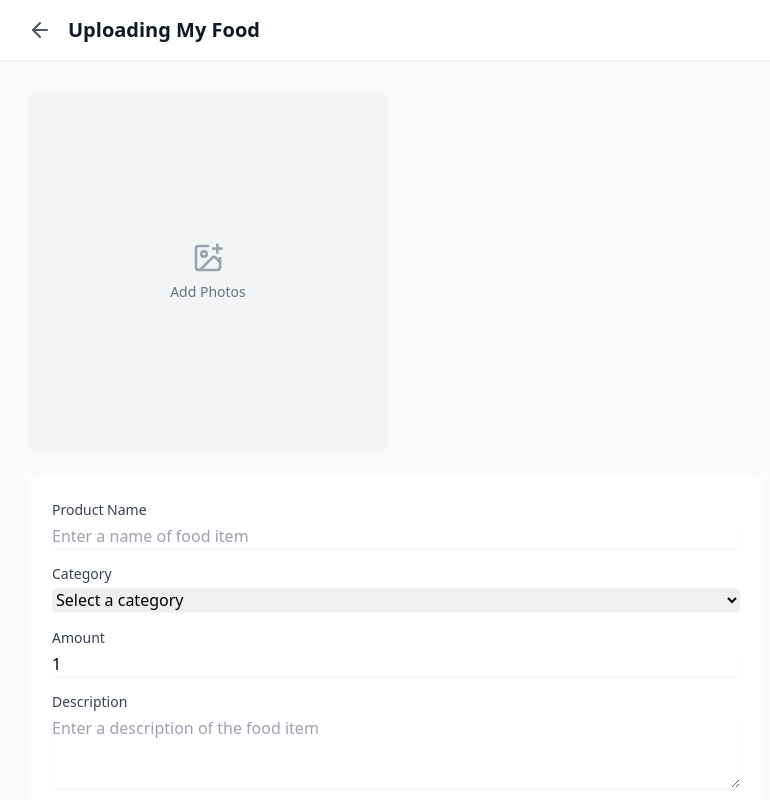
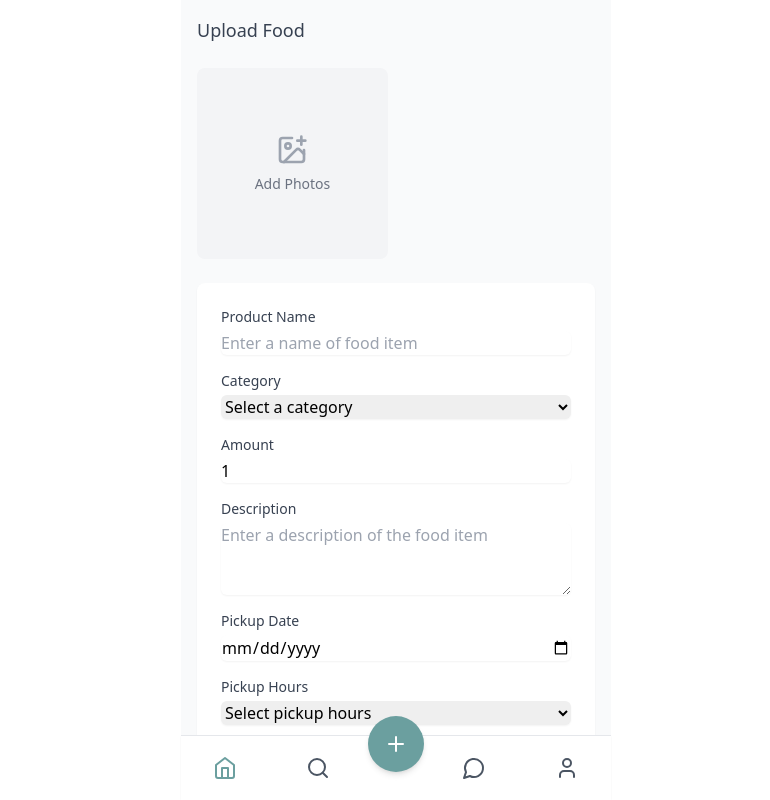
Before and after one commit to eyalchhacham/Food-Link, a React (Vite) app in the folder frontend/: page /upload-food in a window 1280 px wide. Shown: the top 800 px of the page, without its empty margins (244-1014 px from the left). Built offline with nearby package versions, Linux system fonts and the light colour scheme.

Commit message:
app visability-upload screen

```diff
--- a/frontend/src/pages/UploadFood.tsx
+++ b/frontend/src/pages/UploadFood.tsx
@@ -1,7 +1,7 @@
 import React, { useState } from "react";
-import { ArrowLeft, ImagePlus } from "lucide-react";
-import { Link, useNavigate } from "react-router-dom";
-import { User } from "../App";
+import { ImagePlus, Home, Plus, Search, MessageCircle, User } from "lucide-react";
+import { useNavigate } from "react-router-dom";
+import { User as UserType } from "../App";
 
 enum Category {
   prepared_meals,
@@ -13,7 +13,7 @@ enum Category {
   other,
 }
 
-export default function UploadFood({ user }: { user: User | null }) {
+export default function UploadFood({ user }: { user: UserType | null }) {
   const navigate = useNavigate();
 
   const [productName, setProductName] = useState("");
@@ -28,16 +28,16 @@ export default function UploadFood({ user }: { user: User | null }) {
   const [address, setAddress] = useState("");
   const [latitude, setLatitude] = useState<number | null>(null);
   const [longitude, setLongitude] = useState<number | null>(null);
-  const [isAddressVerified, setIsAddressVerified] = useState(false); // New state for address verification
+  const [isAddressVerified, setIsAddressVerified] = useState(false);
   const [isLoading, setIsLoading] = useState(false);
   const [error, setError] = useState("");
 
   const handleAddressChange = (e: React.ChangeEvent<HTMLInputElement>) => {
     setAddress(e.target.value);
-    setIsAddressVerified(false); // Reset verification when the address changes
+    setIsAddressVerified(false);
   };
 
-  const fetchCoordinates = async () => {
+  const validateAddress = async () => {
     try {
       const response = await fetch("http://localhost:3000/api/geolocation", {
         method: "POST",
@@ -52,13 +52,14 @@ export default function UploadFood({ user }: { user: User | null }) {
       if (response.ok) {
         setLatitude(data.latitude);
         setLongitude(data.longitude);
-        setIsAddressVerified(true); // Mark the address as verified
+        setIsAddressVerified(true);
+        alert("Address validated successfully!");
       } else {
-        throw new Error(data.message || "Failed to fetch coordinates");
+        throw new Error(data.message || "Failed to validate address");
       }
     } catch (err) {
-      console.error("Error fetching coordinates:", err);
-      setError("Failed to fetch coordinates. Please try again.");
+      console.error("Error validating address:", err);
+      alert("Failed to validate address. Please try again.");
     }
   };
 
@@ -71,7 +72,7 @@ export default function UploadFood({ user }: { user: User | null }) {
     }
 
     const today = new Date();
-    today.setHours(0, 0, 0, 0); // Reset time to ensure only the date is compared
+    today.setHours(0, 0, 0, 0);
 
     if (pickupDate && pickupDate < today) {
       alert("The pickup date cannot be in the past. Please select a valid date.");
@@ -133,21 +134,14 @@ export default function UploadFood({ user }: { user: User | null }) {
   };
 
   return (
-    <div className="min-h-screen bg-gray-50">
+    <div className="max-w-[430px] mx-auto min-h-screen bg-gray-50">
       {/* Header */}
-      <header className="bg-white shadow-sm">
-        <div className="max-w-3xl mx-auto px-4 py-4 flex items-center">
-          <Link to="/home" className="text-gray-600 hover:text-gray-900">
-            <ArrowLeft className="w-6 h-6" />
-          </Link>
-          <h1 className="ml-4 text-xl font-semibold text-gray-900">
-            Uploading My Food
-          </h1>
-        </div>
+      <header className="flex justify-between items-center mb-6 px-4 pt-4">
+        <span className="font-medium text-gray-700 text-lg">Upload Food</span>
       </header>
 
       {/* Main Content */}
-      <main className="max-w-3xl mx-auto px-4 py-8">
+      <main className="px-4 pb-20">
         {error && (
           <div className="mb-4 p-3 bg-red-100 border border-red-400 text-red-700 rounded">
             {error}
@@ -167,9 +161,7 @@ export default function UploadFood({ user }: { user: User | null }) {
               {imagePreviews.length === 0 ? (
                 <div className="text-center">
                   <ImagePlus className="w-8 h-8 mx-auto text-gray-400" />
-                  <span className="mt-2 block text-sm text-gray-500">
-                    Add Photos
-                  </span>
+                  <span className="mt-2 block text-sm text-gray-500">Add Photos</span>
                 </div>
               ) : (
                 <div className="absolute inset-0 overflow-hidden rounded-lg">
@@ -185,12 +177,8 @@ export default function UploadFood({ user }: { user: User | null }) {
 
           {/* Form Fields */}
           <div className="space-y-4 bg-white p-6 rounded-lg shadow-sm">
-            {/* Product Name */}
             <div>
-              <label
-                htmlFor="productName"
-                className="block text-sm font-medium text-gray-700"
-              >
+              <label htmlFor="productName" className="block text-sm font-medium text-gray-700">
                 Product Name
               </label>
               <input
@@ -204,12 +192,8 @@ export default function UploadFood({ user }: { user: User | null }) {
               />
             </div>
 
-            {/* Category */}
             <div>
-              <label
-                htmlFor="category"
-                className="block text-sm font-medium text-gray-700"
-              >
+              <label htmlFor="category" className="block text-sm font-medium text-gray-700">
                 Category
               </label>
               <select
@@ -230,12 +214,8 @@ export default function UploadFood({ user }: { user: User | null }) {
               </select>
             </div>
 
-            {/* Amount */}
             <div>
-              <label
-                htmlFor="amount"
-                className="block text-sm font-medium text-gray-700"
-              >
+              <label htmlFor="amount" className="block text-sm font-medium text-gray-700">
                 Amount
               </label>
               <input
@@ -249,12 +229,8 @@ export default function UploadFood({ user }: { user: User | null }) {
               />
             </div>
 
-            {/* Description */}
             <div>
-              <label
-                htmlFor="description"
-                className="block text-sm font-medium text-gray-700"
-              >
+              <label htmlFor="description" className="block text-sm font-medium text-gray-700">
                 Description
               </label>
               <textarea
@@ -268,13 +244,9 @@ export default function UploadFood({ user }: { user: User | null }) {
               />
             </div>
 
-            {/* Pickup Date */}
             <div>
-              <label
-                htmlFor="pickupDate"
-                className="block text-sm font-medium text-gray-700"
-              >
-                Pick up date
+              <label htmlFor="pickupDate" className="block text-sm font-medium text-gray-700">
+                Pickup Date
               </label>
               <input
                 type="date"
@@ -286,13 +258,9 @@ export default function UploadFood({ user }: { user: User | null }) {
               />
             </div>
 
-            {/* Pickup Hours */}
             <div>
-              <label
-                htmlFor="pickupHours"
-                className="block text-sm font-medium text-gray-700"
-              >
-                Pick up hours
+              <label htmlFor="pickupHours" className="block text-sm font-medium text-gray-700">
+                Pickup Hours
               </label>
               <select
                 id="pickupHours"
@@ -308,34 +276,22 @@ export default function UploadFood({ user }: { user: User | null }) {
               </select>
             </div>
 
-            {/* Expiration Date */}
             <div>
-              <label
-                htmlFor="expirationDate"
-                className="block text-sm font-medium text-gray-700"
-              >
-                Expiration date
+              <label htmlFor="expirationDate" className="block text-sm font-medium text-gray-700">
+                Expiration Date
               </label>
               <input
                 type="date"
                 id="expirationDate"
-                value={
-                  expirationDate
-                    ? expirationDate.toISOString().split("T")[0]
-                    : ""
-                }
+                value={expirationDate ? expirationDate.toISOString().split("T")[0] : ""}
                 onChange={(e) => setExpirationDate(new Date(e.target.value))}
                 className="mt-1 block w-full rounded-md border-gray-300 shadow-sm focus:border-emerald-500 focus:ring-emerald-500"
                 required
               />
             </div>
 
-            {/* Address */}
             <div>
-              <label
-                htmlFor="address"
-                className="block text-sm font-medium text-gray-700"
-              >
+              <label htmlFor="address" className="block text-sm font-medium text-gray-700">
                 Address
               </label>
               <input
@@ -349,10 +305,10 @@ export default function UploadFood({ user }: { user: User | null }) {
               />
               <button
                 type="button"
-                onClick={fetchCoordinates}
+                onClick={validateAddress}
                 className="mt-2 px-4 py-2 bg-emerald-600 text-white rounded-md shadow-sm hover:bg-emerald-700 focus:outline-none focus:ring-2 focus:ring-offset-2 focus:ring-emerald-500"
               >
-                Verify the Address
+                Validate Address
               </button>
               {latitude && longitude && (
                 <p className="text-sm text-gray-500 mt-1">
@@ -362,7 +318,6 @@ export default function UploadFood({ user }: { user: User | null }) {
             </div>
           </div>
 
-          {/* Submit Button */}
           <div>
             <button
               type="submit"
@@ -374,6 +329,32 @@ export default function UploadFood({ user }: { user: User | null }) {
           </div>
         </form>
       </main>
+
+      {/* Footer */}
+      <footer className="fixed bottom-0 left-1/2 transform -translate-x-1/2 w-full max-w-[430px] bg-white border-t shadow-sm z-50">
+        <div className="relative flex justify-between items-center px-6 py-3">
+          <button className="p-2 text-[#6B9F9F]" onClick={() => navigate("/home", { replace: true })}>
+            <Home className="h-6 w-6" />
+          </button>
+          <button className="p-2 text-gray-600 hover:text-[#6B9F9F] mr-8" onClick={() => navigate("/search-donation")}>
+            <Search className="h-6 w-6" />
+          </button>
+          <div className="absolute left-1/2 transform -translate-x-1/2 -top-5 z-10">
+            <button
+              onClick={() => navigate("/upload-food")}
+              className="bg-[#6B9F9F] text-white w-14 h-14 rounded-full shadow-md flex items-center justify-center"
+            >
+              <Plus className="w-6 h-6" />
+            </button>
+          </div>
+          <button className="p-2 text-gray-600 hover:text-[#6B9F9F] ml-8" onClick={() => navigate("/messages")}>
+            <MessageCircle className="h-6 w-6" />
+          </button>
+          <button className="p-2 text-gray-600 hover:text-[#6B9F9F]" onClick={() => navigate("/my-profile", { state: { user } })}>
+            <User className="h-6 w-6" />
+          </button>
+        </div>
+      </footer>
     </div>
   );
 }
```
